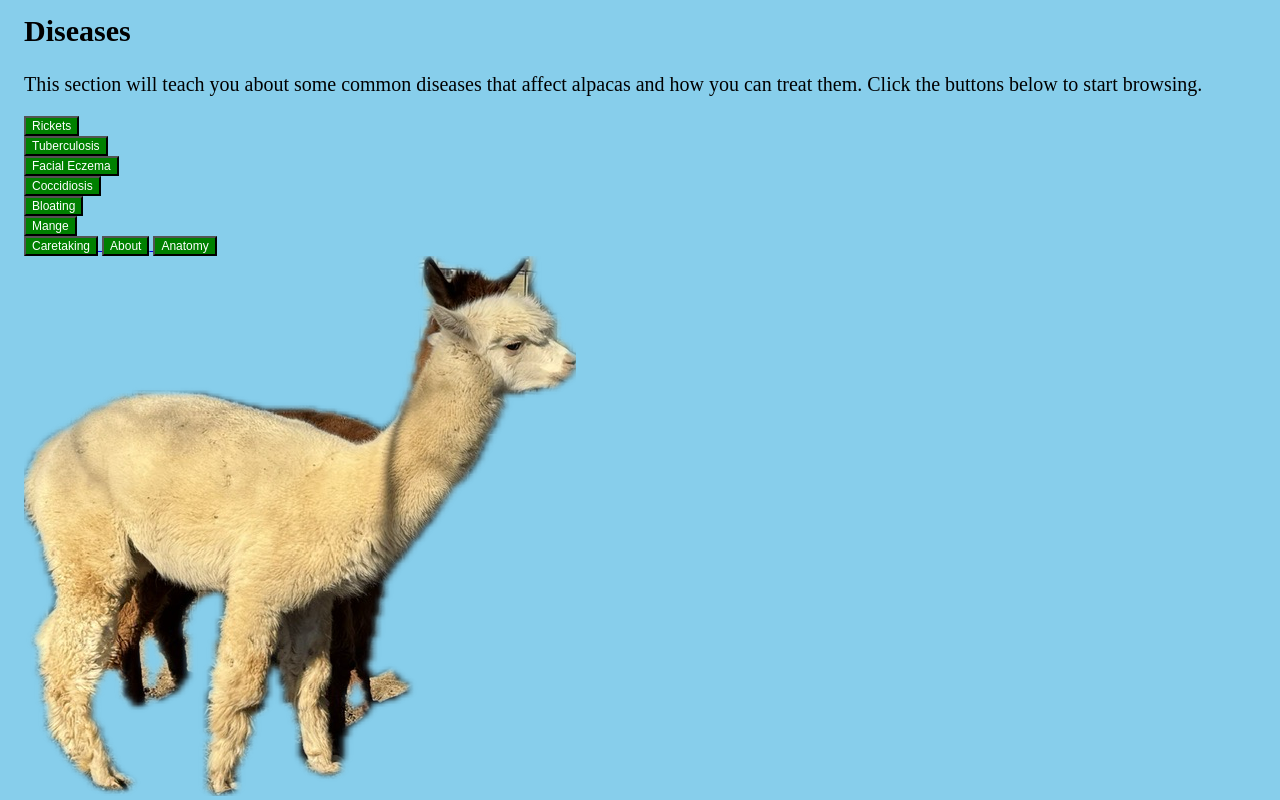
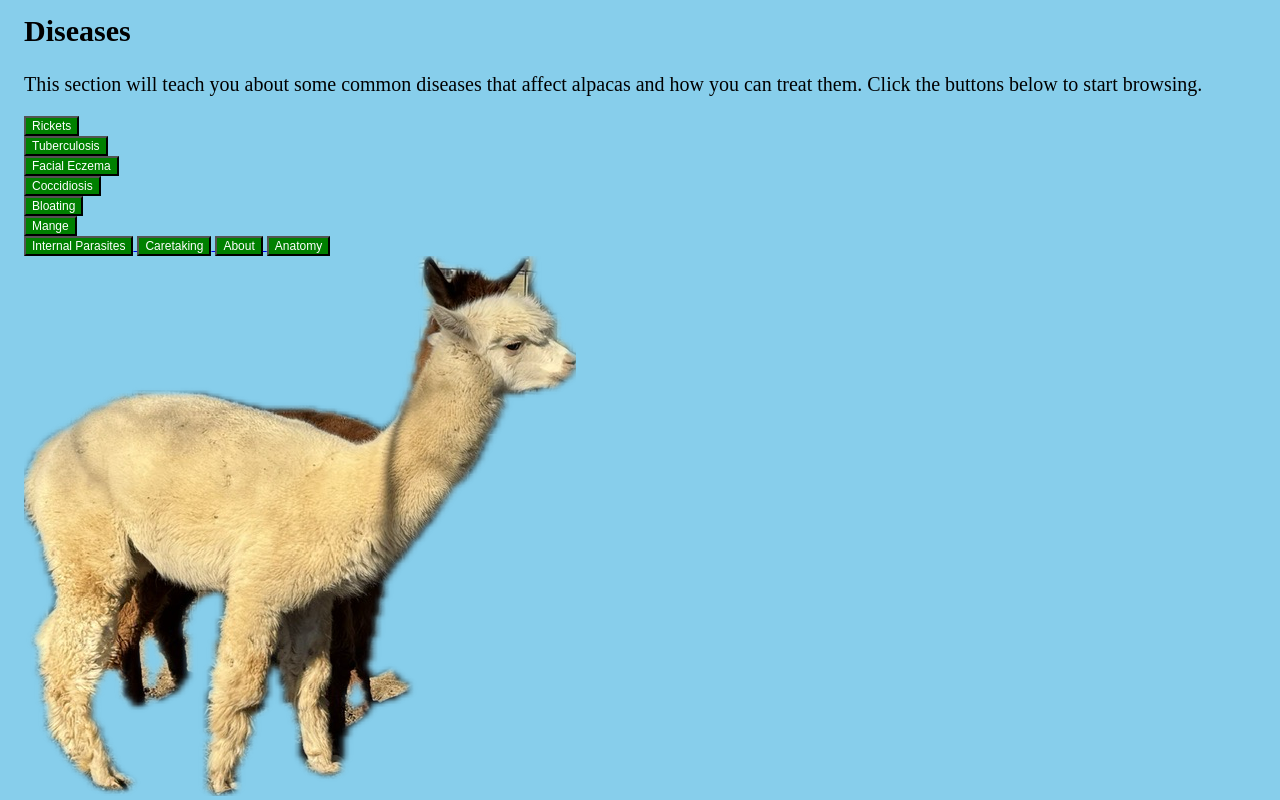
Before and after one commit to Iconic-Gold-Eye/Alpaca-Care-Taking, a plain HTML site: page docs/index.html in a window 1280 px wide. Shown: the part 1158-1958 px from the top of the page. Drawn offline with Linux system fonts and the light colour scheme.

Commit message:
Update index.html

```diff
--- a/docs/index.html
+++ b/docs/index.html
@@ -24,6 +24,7 @@
     <br>
     <a href="Mange.html"> <button> Mange </button> </a>
     <br>
+    <a href="Internal-Parasites.html"> <button> Internal Parasites </button> </a>
     <a href = "dailycare.html"> <button> Caretaking </button> </a>
     <a href ="README.md"> <button> About </button> </a>
     <a href="anatomy.html"> <button> Anatomy </button> </a>
```
